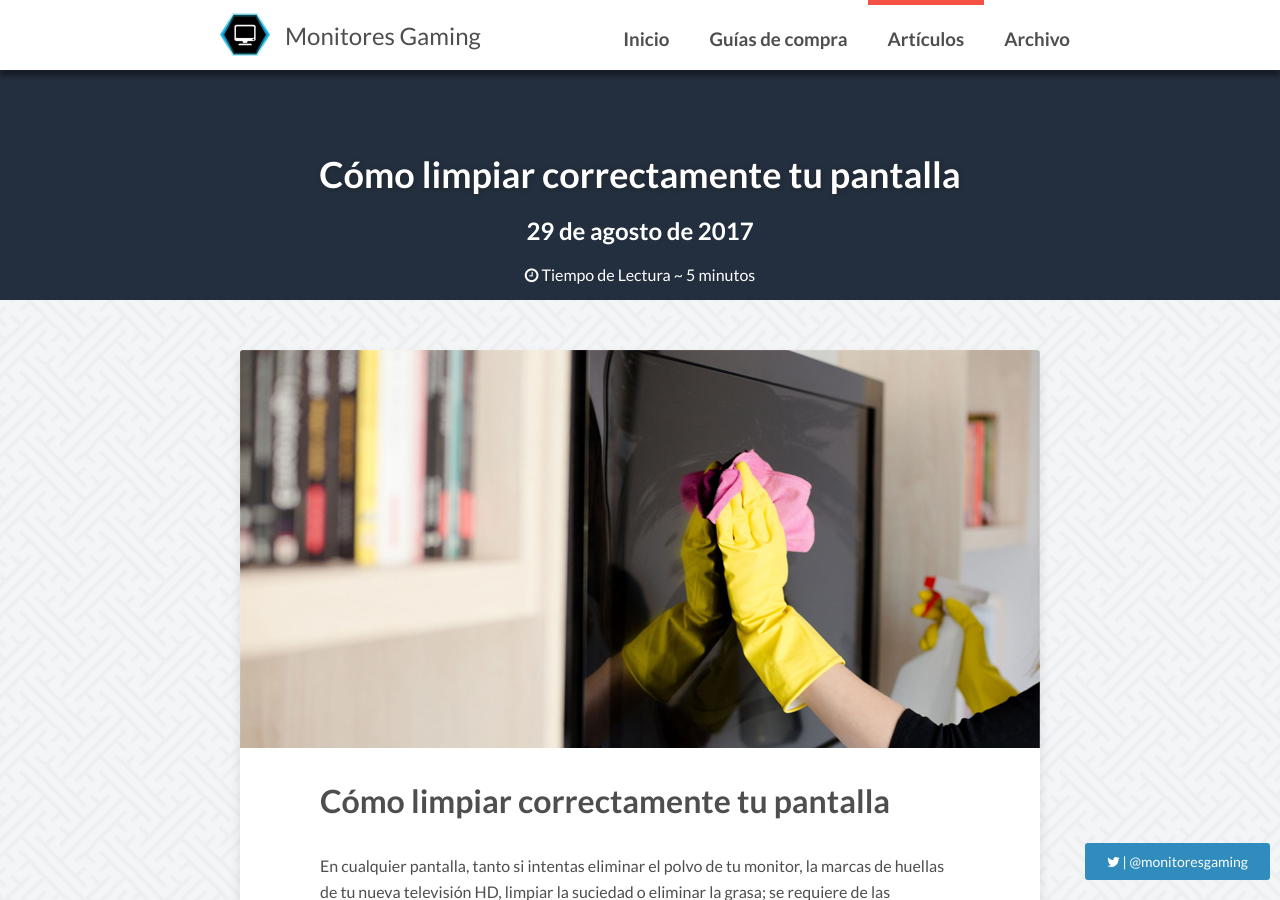
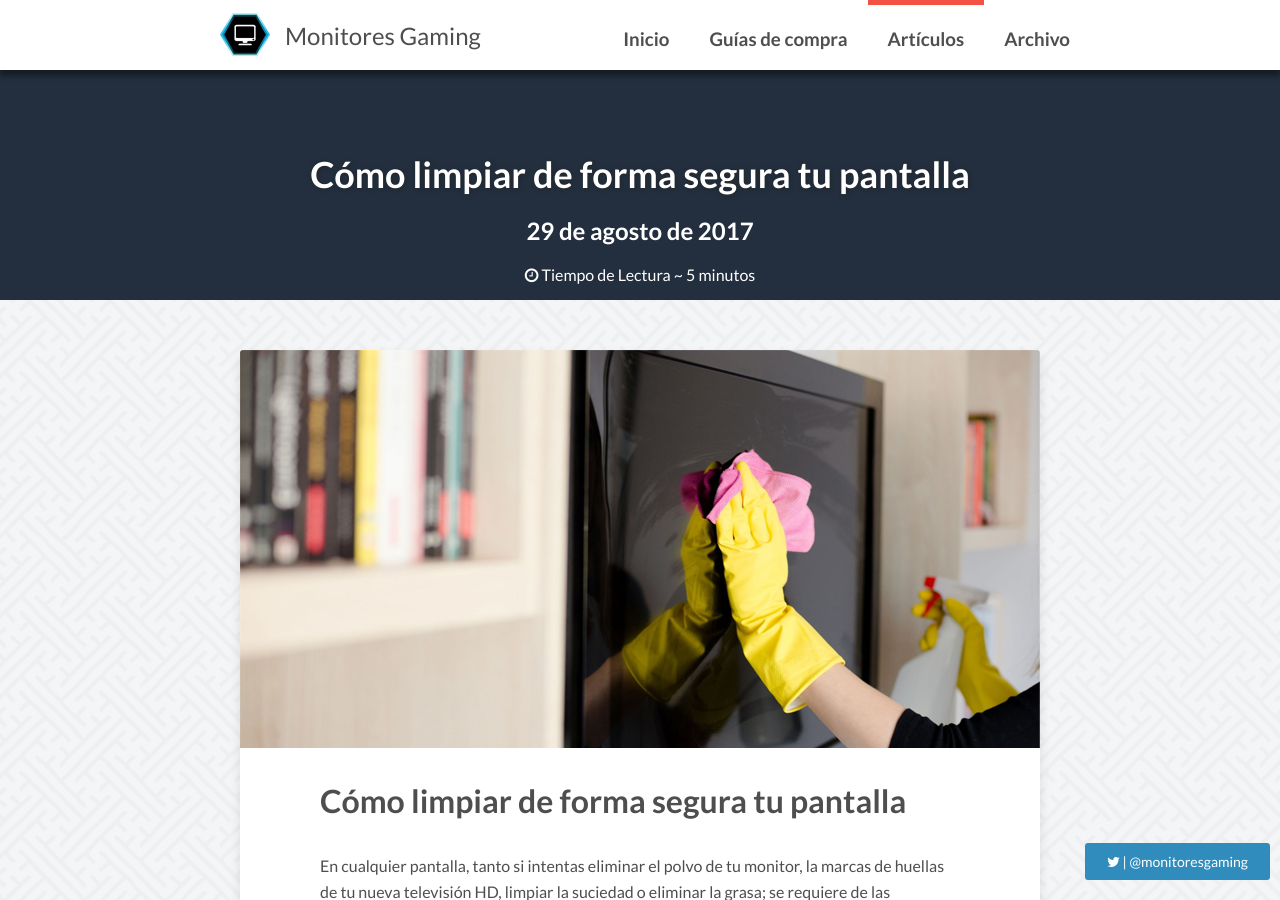
Before and after one commit to Losazul/losazul.github.io, a Jekyll site: the page built from _posts/2017-08-29-como-limpiar-tu-pantalla.md, in a window 1280 px wide and 900 px high. Built offline with Jekyll 4.4.1, drawn with Linux system fonts in a browser that asks for light colours; nearby versions of some CDN libraries; comment, search, counter and statistics services are not loaded.

Commit message:
Revert "descripcion limpiar"
This reverts commit 8a4dbf31003ca19beaf0ef5035993612cb91ad1d.

```diff
--- a/_posts/2017-08-29-como-limpiar-tu-pantalla.md
+++ b/_posts/2017-08-29-como-limpiar-tu-pantalla.md
@@ -1,6 +1,6 @@
 ---
 layout: post
-title:  "Cómo limpiar correctamente tu pantalla"
+title:  "Cómo limpiar de forma segura tu pantalla"
 date:   2017-08-29 21:55:55 +0200
 excerpt: Los métodos populares son un peligro para la salud de tu monitor. En este artículo te enseñamos las herramientas y el procedimiento adecuado para la limpieza de la pantalla.
 image:
```
Also changed, not shown: 1 other file.
